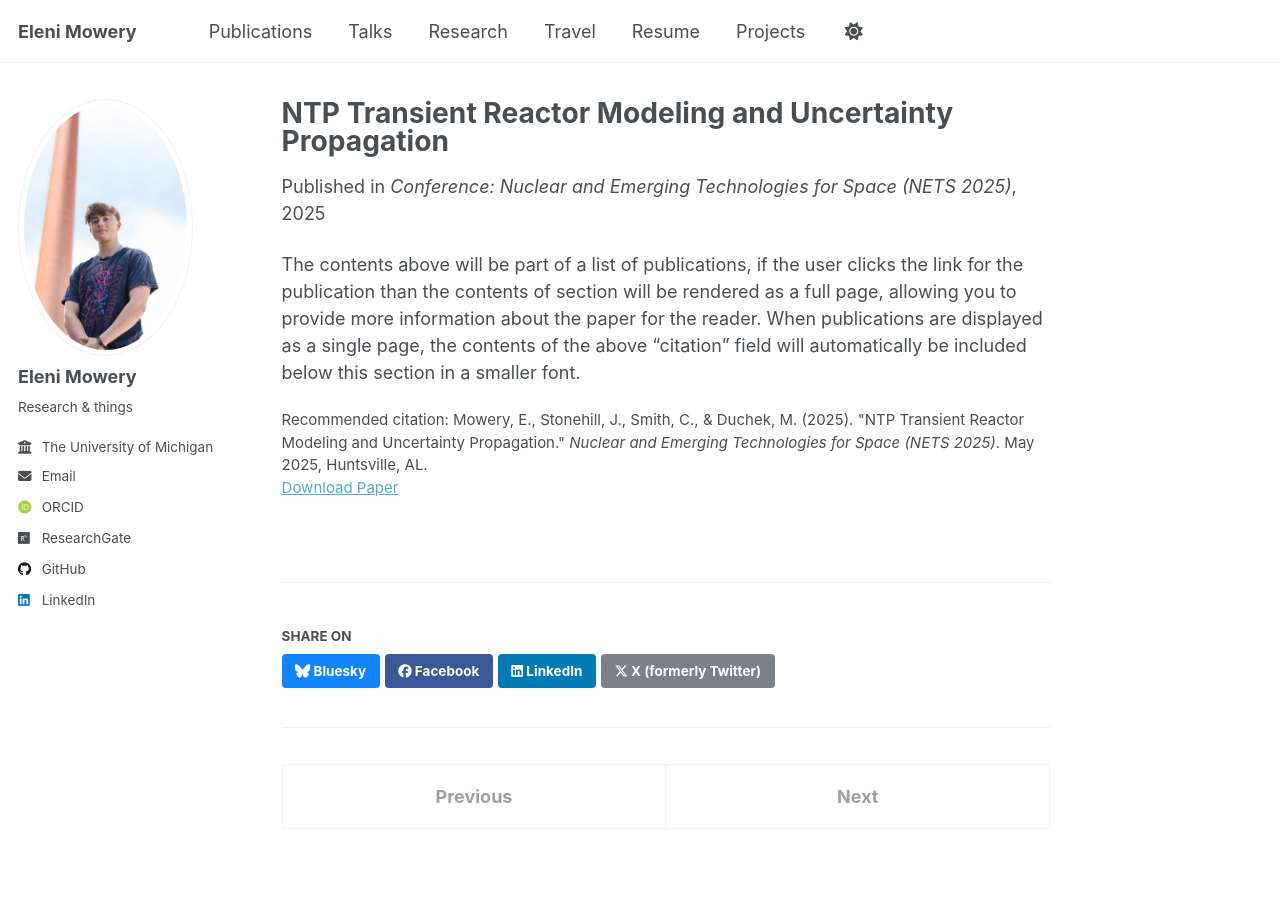
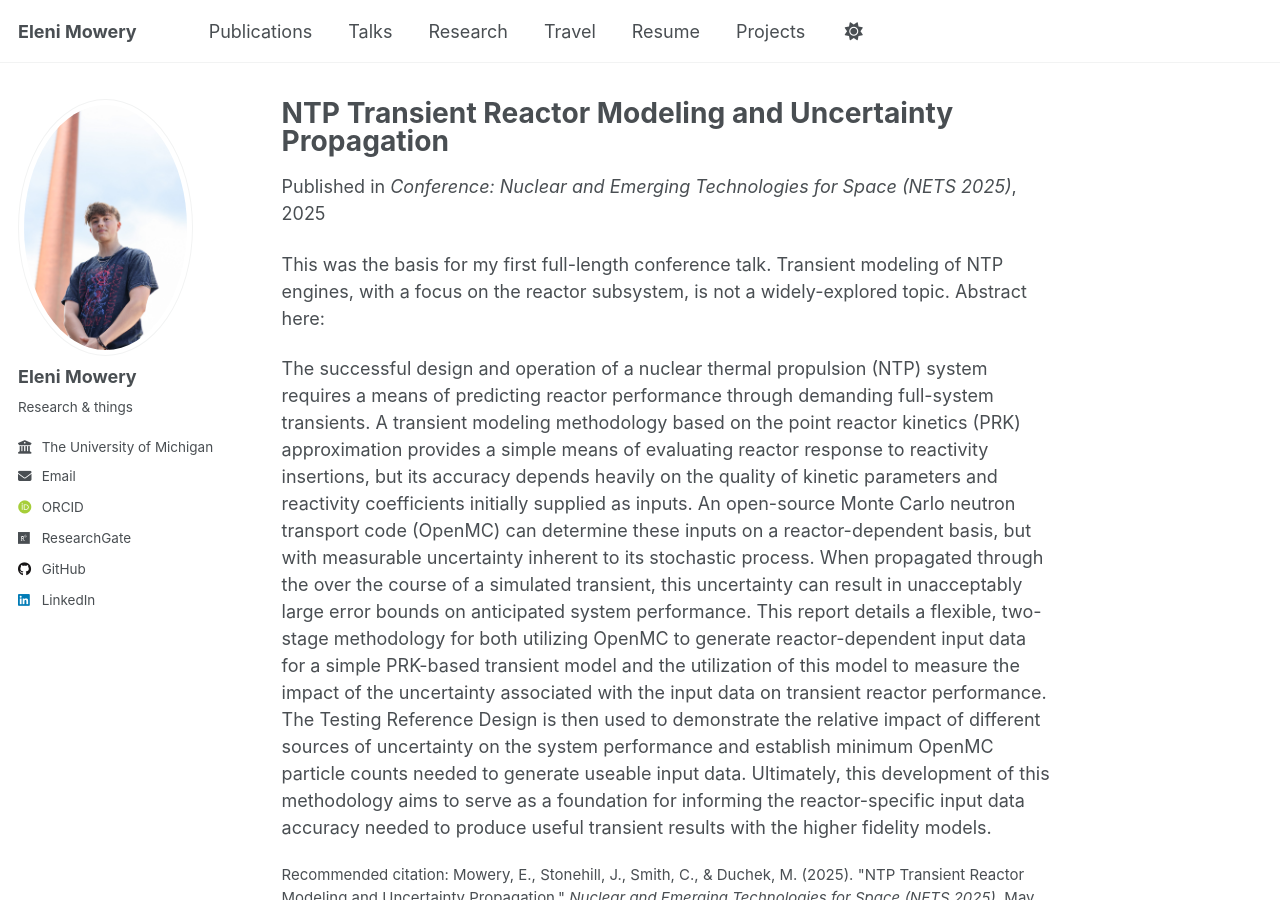
Before and after one commit to etmowery/etmowery.github.io, a Jekyll site: the page built from _publications/2009-10-01-paper-title-number-1.md, in a window 1280 px wide and 900 px high. Built offline with Jekyll 4.4.1, drawn with Linux system fonts in a browser that asks for light colours; some web fonts are replaced.

Commit message:
Update 2009-10-01-paper-title-number-1.md

```diff
--- a/_publications/2009-10-01-paper-title-number-1.md
+++ b/_publications/2009-10-01-paper-title-number-1.md
@@ -10,4 +10,7 @@ paperurl: 'https://www.researchgate.net/publication/391670154_NTP_Transient_Reac
 citation: 'Mowery, E., Stonehill, J., Smith, C., &amp; Duchek, M. (2025). &quot;NTP Transient Reactor Modeling and Uncertainty Propagation.&quot; <i>Nuclear and Emerging Technologies for Space (NETS 2025)</i>. May 2025, Huntsville, AL.'
 
 ---
-The contents above will be part of a list of publications, if the user clicks the link for the publication than the contents of section will be rendered as a full page, allowing you to provide more information about the paper for the reader. When publications are displayed as a single page, the contents of the above "citation" field will automatically be included below this section in a smaller font.
+This was the basis for my first full-length conference talk. Transient modeling of NTP engines, with a focus on the reactor subsystem, is not a widely-explored topic. Abstract here:
+
+The successful design and operation of a nuclear thermal propulsion (NTP) system requires a means of predicting reactor performance through demanding full-system transients. A transient modeling methodology based on the point reactor kinetics (PRK) approximation provides a simple means of evaluating reactor response to reactivity insertions, but its accuracy depends heavily on the quality of kinetic parameters and reactivity coefficients initially supplied as inputs. An open-source Monte Carlo neutron transport code (OpenMC) can determine these inputs on a reactor-dependent basis, but with measurable uncertainty inherent to its stochastic process. When propagated through the over the course of a simulated transient, this uncertainty can result in unacceptably large error bounds on anticipated system performance.
+This report details a flexible, two-stage methodology for both utilizing OpenMC to generate reactor-dependent input data for a simple PRK-based transient model and the utilization of this model to measure the impact of the uncertainty associated with the input data on transient reactor performance. The Testing Reference Design is then used to demonstrate the relative impact of different sources of uncertainty on the system performance and establish minimum OpenMC particle counts needed to generate useable input data. Ultimately, this development of this methodology aims to serve as a foundation for informing the reactor-specific input data accuracy needed to produce useful transient results with the higher fidelity models.
```
